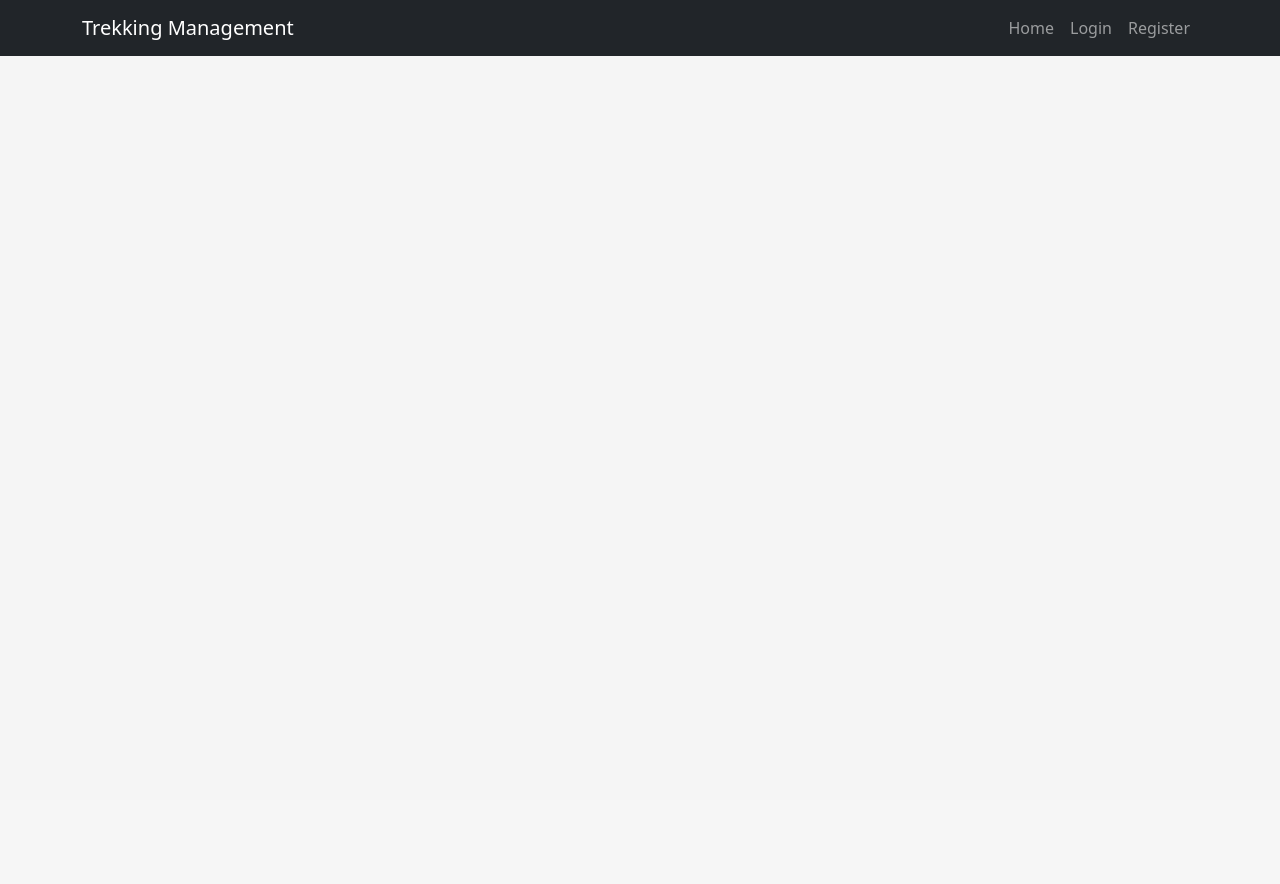
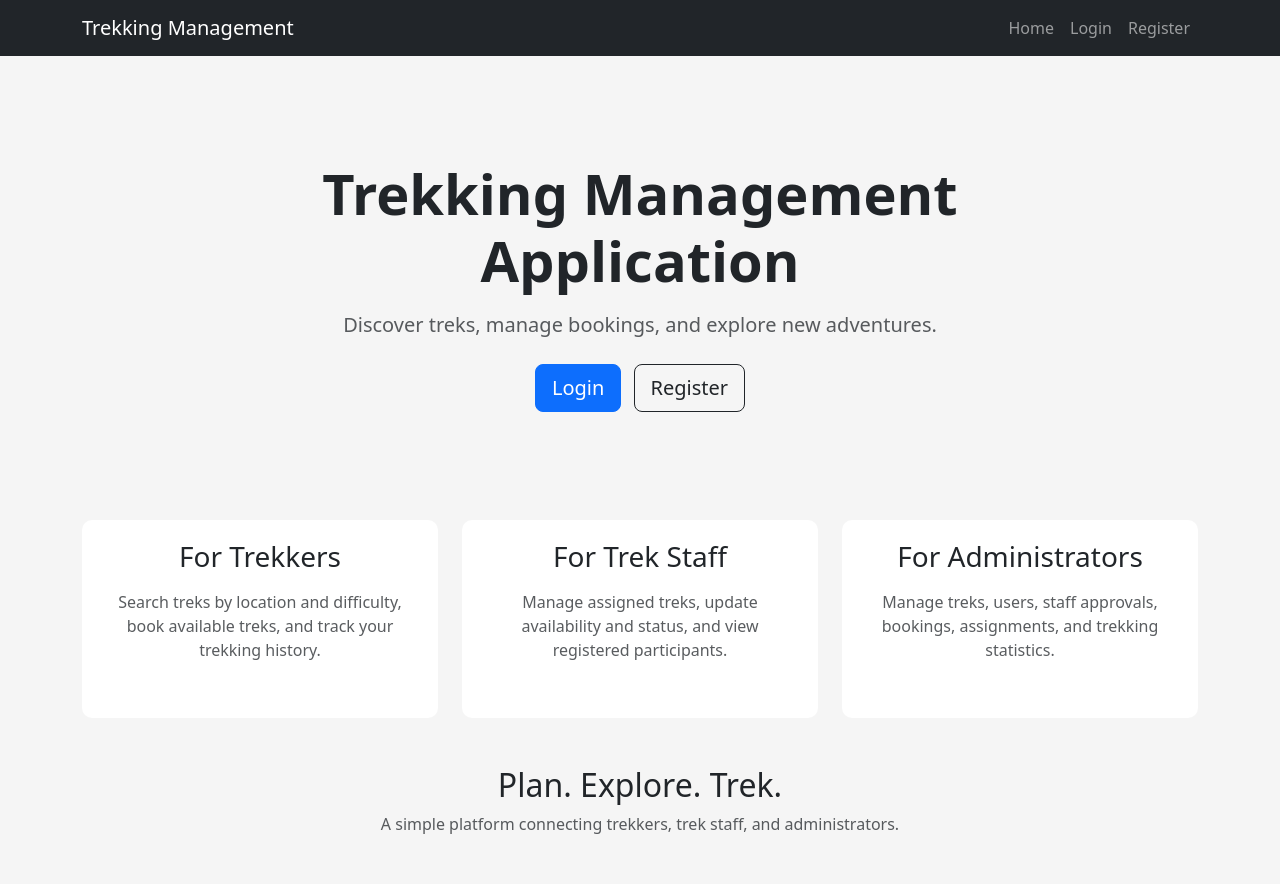
Before and after one commit to Anshr23/trekking-management-app, a Flask app: page / in a window 1280 px wide. Before the commit the page ends 56 px from the top, so only its background shows below. Run offline with Flask 3, Linux system fonts and the light colour scheme.

Commit message:
Add homepage and final UI improvements

```diff
--- a/app.py
+++ b/app.py
@@ -5,6 +5,7 @@ from models import db, User, StaffProfile, Trek, Booking
 
 app = Flask(__name__)
 
+#hardcoded secret ke, will change later !!
 app.config["SQLALCHEMY_DATABASE_URI"] = "sqlite:///trekking.db"
 app.config["SECRET_KEY"] = "trekking-secret-key"
 
@@ -37,7 +38,7 @@ with app.app_context():
 #     return "Trekking Management Application is running!"
 @app.route("/")
 def home():
-    return render_template("base.html")
+    return render_template("index.html")
 
 
 
--- a/static/css/style.css
+++ b/static/css/style.css
@@ -16,3 +16,18 @@ body {
     border-radius: 10px;
     margin-bottom: 20px;
 }
+
+.hero-section {
+    padding: 80px 20px 60px;
+}
+
+.hero-section h1 {
+    max-width: 850px;
+    margin: 0 auto;
+}
+
+.hero-section p {
+    max-width: 650px;
+    margin-left: auto;
+    margin-right: auto;
+}
--- /dev/null
+++ b/templates/index.html
@@ -0,0 +1,125 @@
+{% extends "base.html" %}
+
+{% block title %}Home - Trekking Management{% endblock %}
+
+{% block content %}
+
+<div class="hero-section text-center">
+
+    <h1 class="display-4 fw-bold">
+        Trekking Management Application
+    </h1>
+
+    <p class="lead text-muted mt-3">
+        Discover treks, manage bookings, and explore new adventures.
+    </p>
+
+    <div class="mt-4">
+
+        {% if session.get("user_id") %}
+
+            {% if session.get("role") == "admin" %}
+
+                <a href="{{ url_for('admin_dashboard') }}"
+                   class="btn btn-primary btn-lg me-2">
+                    Go to Admin Dashboard
+                </a>
+
+            {% elif session.get("role") == "staff" %}
+
+                <a href="{{ url_for('staff_dashboard') }}"
+                   class="btn btn-primary btn-lg me-2">
+                    Go to Staff Dashboard
+                </a>
+
+            {% else %}
+
+                <a href="{{ url_for('user_dashboard') }}"
+                   class="btn btn-primary btn-lg me-2">
+                    Explore Available Treks
+                </a>
+
+            {% endif %}
+
+        {% else %}
+
+            <a href="{{ url_for('login') }}"
+               class="btn btn-primary btn-lg me-2">
+                Login
+            </a>
+
+            <a href="{{ url_for('register') }}"
+               class="btn btn-outline-dark btn-lg">
+                Register
+            </a>
+
+        {% endif %}
+
+    </div>
+
+</div>
+
+
+<div class="row mt-5">
+
+    <div class="col-md-4 mb-4">
+
+        <div class="dashboard-card h-100 text-center">
+
+            <h3>For Trekkers</h3>
+
+            <p class="text-muted mt-3">
+                Search treks by location and difficulty,
+                book available treks, and track your trekking history.
+            </p>
+
+        </div>
+
+    </div>
+
+
+    <div class="col-md-4 mb-4">
+
+        <div class="dashboard-card h-100 text-center">
+
+            <h3>For Trek Staff</h3>
+
+            <p class="text-muted mt-3">
+                Manage assigned treks, update availability and status,
+                and view registered participants.
+            </p>
+
+        </div>
+
+    </div>
+
+
+    <div class="col-md-4 mb-4">
+
+        <div class="dashboard-card h-100 text-center">
+
+            <h3>For Administrators</h3>
+
+            <p class="text-muted mt-3">
+                Manage treks, users, staff approvals, bookings,
+                assignments, and trekking statistics.
+            </p>
+
+        </div>
+
+    </div>
+
+</div>
+
+
+<div class="text-center mt-4 mb-5">
+
+    <h2>Plan. Explore. Trek.</h2>
+
+    <p class="text-muted">
+        A simple platform connecting trekkers, trek staff, and administrators.
+    </p>
+
+</div>
+
+{% endblock %}
```
Also changed, not shown: 1 other file.
